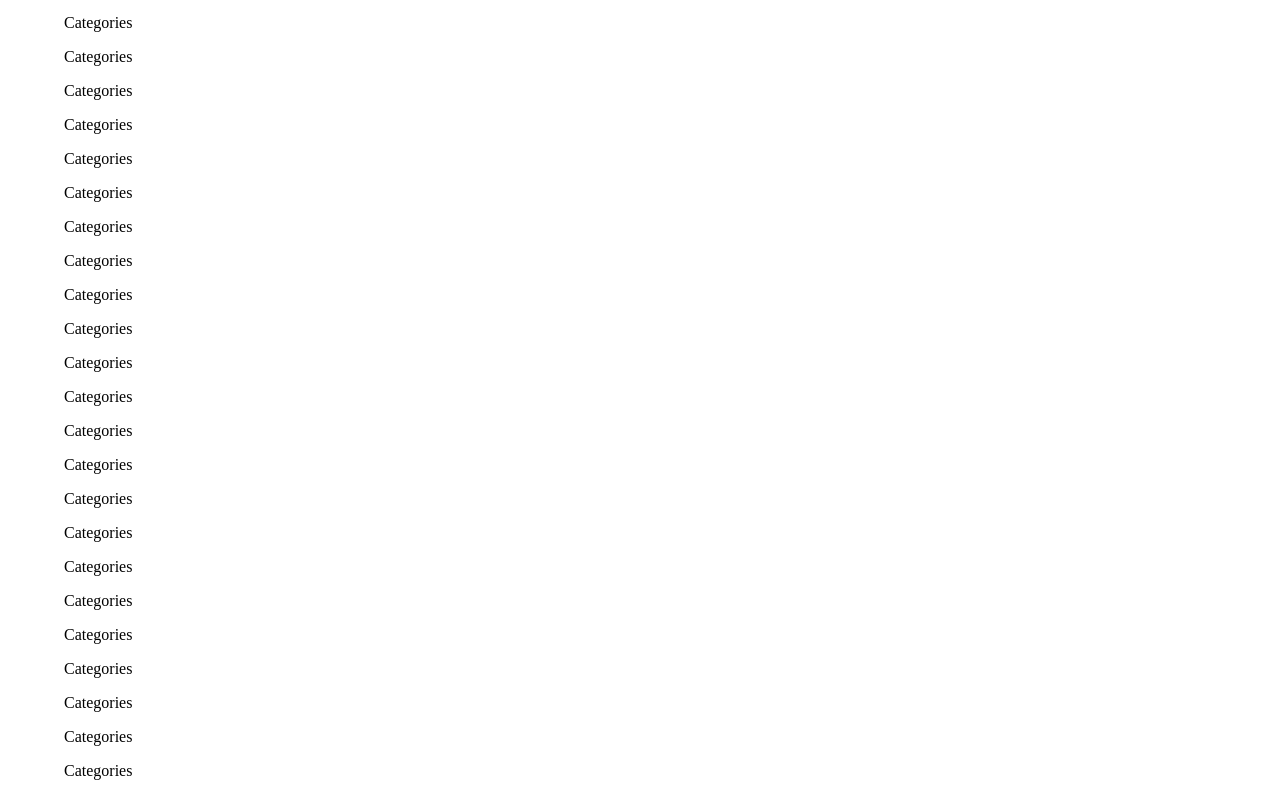
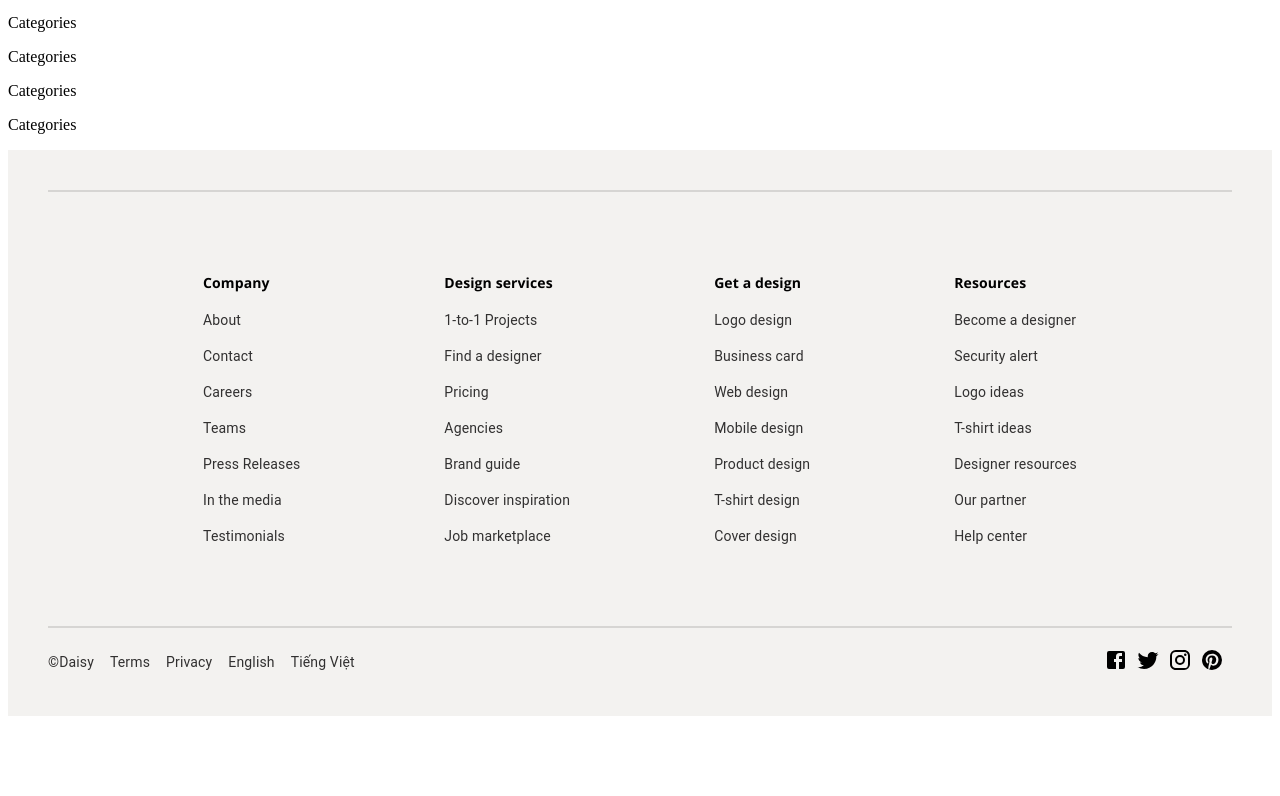
Before and after one commit to sode-co/daisy-application, a React (Create React App) app in the folder daisy-web-application/: page /abc in a window 1280 px wide. Shown: the part 428-1224 px from the top of the page. After the commit the page ends 1152 px from the top, so only its background shows below. Built offline with nearby package versions, Linux system fonts and the light colour scheme.

Commit message:
Done footer

```diff
--- a/daisy-web-application/src/App.js
+++ b/daisy-web-application/src/App.js
@@ -2,6 +2,7 @@
 import { createTheme, ThemeProvider } from '@mui/material/styles';
 import React from 'react';
 import { BrowserRouter as Router, Route, Routes } from 'react-router-dom';
+import Footer from './components/footer';
 import Error404 from './pages/404error';
 import Categories from './pages/categories';
 import FindADesigner from './pages/find-a-design';
@@ -50,6 +51,7 @@ function App() {
             <Route path="/pro/studio" element={<Studio />} />
             <Route path="/contact" element={<Contact />} />
             <Route path="*" element={<Error404 />} />
+            <Route path="*" element={<Footer />} />
           </Routes>
         </div>
       </Router>
--- /dev/null
+++ b/daisy-web-application/src/components/footer/footer.css
@@ -0,0 +1,4 @@
+link{
+    text-decoration: none;
+    color: #969594;
+}
--- /dev/null
+++ b/daisy-web-application/src/components/footer/index.js
@@ -0,0 +1,263 @@
+import React from 'react';
+import './footer.css';
+import { Link, Grid, Container, Typography } from '@mui/material';
+import { Box } from '@mui/system';
+import { Divider } from '@mui/material';
+import FacebookIcon from '@mui/icons-material/Facebook';
+import InstagramIcon from '@mui/icons-material/Instagram';
+import TwitterIcon from '@mui/icons-material/Twitter';
+import PinterestIcon from '@mui/icons-material/Pinterest';
+
+function Footer() {
+  return (
+    <footer maxWidth="xl">
+      <Box bgcolor="#f3f2f0" px={5} py={5}>
+        <Divider sx={{ borderBottomWidth: 2 }}></Divider>
+        <Container
+          maxWidth="lg"
+          spacing={4}
+          style={{
+            display: 'flex',
+            justifyContent: 'center'
+          }}>
+          <Grid item margin={9} xs={12} sm={4}>
+            <Box py={1}>
+              <Typography variant="subtitle2">Company</Typography>
+            </Box>
+            <Box py={1}>
+              <Link style={{ textDecoration: 'none' }} color="#313030" variant="body2" href="/">
+                About
+              </Link>
+            </Box>
+            <Box py={1}>
+              <Link style={{ textDecoration: 'none' }} color="#313030" variant="body2" href="/">
+                Contact
+              </Link>
+            </Box>
+            <Box py={1}>
+              <Link style={{ textDecoration: 'none' }} color="#313030" variant="body2" href="/">
+                Careers
+              </Link>
+            </Box>
+            <Box py={1}>
+              <Link style={{ textDecoration: 'none' }} color="#313030" variant="body2" href="/">
+                Teams
+              </Link>
+            </Box>
+            <Box py={1}>
+              <Link style={{ textDecoration: 'none' }} color="#313030" variant="body2" href="/">
+                Press Releases
+              </Link>
+            </Box>
+            <Box py={1}>
+              <Link style={{ textDecoration: 'none' }} color="#313030" variant="body2" href="/">
+                In the media
+              </Link>
+            </Box>
+            <Box py={1}>
+              <Link style={{ textDecoration: 'none' }} color="#313030" variant="body2" href="/">
+                Testimonials
+              </Link>
+            </Box>
+          </Grid>
+          <Grid item margin={9} xs={12} sm={4}>
+            <Box py={1}>
+              <Typography variant="subtitle2">Design services</Typography>
+            </Box>
+            <Box py={1}>
+              <Link style={{ textDecoration: 'none' }} color="#313030" variant="body2" href="/">
+                1-to-1 Projects
+              </Link>
+            </Box>
+            <Box py={1}>
+              <Link style={{ textDecoration: 'none' }} color="#313030" variant="body2" href="/">
+                Find a designer
+              </Link>
+            </Box>
+            <Box py={1}>
+              <Link style={{ textDecoration: 'none' }} color="#313030" variant="body2" href="/">
+                Pricing
+              </Link>
+            </Box>
+            <Box py={1}>
+              <Link style={{ textDecoration: 'none' }} color="#313030" variant="body2" href="/">
+                Agencies
+              </Link>
+            </Box>
+            <Box py={1}>
+              <Link style={{ textDecoration: 'none' }} color="#313030" variant="body2" href="/">
+                Brand guide
+              </Link>
+            </Box>
+            <Box py={1}>
+              <Link style={{ textDecoration: 'none' }} color="#313030" variant="body2" href="/">
+                Discover inspiration
+              </Link>
+            </Box>
+            <Box py={1}>
+              <Link style={{ textDecoration: 'none' }} color="#313030" variant="body2" href="/">
+                Job marketplace
+              </Link>
+            </Box>
+          </Grid>
+          <Grid item margin={9} xs={12} sm={4}>
+            <Box py={1}>
+              <Typography variant="subtitle2">Get a design</Typography>
+            </Box>
+            <Box py={1}>
+              <Link style={{ textDecoration: 'none' }} color="#313030" variant="body2" href="/">
+                Logo design
+              </Link>
+            </Box>
+            <Box py={1}>
+              <Link style={{ textDecoration: 'none' }} color="#313030" variant="body2" href="/">
+                Business card
+              </Link>
+            </Box>
+            <Box py={1}>
+              <Link style={{ textDecoration: 'none' }} color="#313030" variant="body2" href="/">
+                Web design
+              </Link>
+            </Box>
+            <Box py={1}>
+              <Link style={{ textDecoration: 'none' }} color="#313030" variant="body2" href="/">
+                Mobile design
+              </Link>
+            </Box>
+            <Box py={1}>
+              <Link style={{ textDecoration: 'none' }} color="#313030" variant="body2" href="/">
+                Product design
+              </Link>
+            </Box>
+            <Box py={1}>
+              <Link style={{ textDecoration: 'none' }} color="#313030" variant="body2" href="/">
+                T-shirt design
+              </Link>
+            </Box>
+            <Box py={1}>
+              <Link style={{ textDecoration: 'none' }} color="#313030" variant="body2" href="/">
+                Cover design
+              </Link>
+            </Box>
+          </Grid>
+          <Grid item margin={9} xs={12} sm={4}>
+            <Box py={1}>
+              <Typography variant="subtitle2">Resources</Typography>
+            </Box>
+            <Box py={1}>
+              <Link style={{ textDecoration: 'none' }} color="#313030" variant="body2" href="/">
+                Become a designer
+              </Link>
+            </Box>
+            <Box py={1}>
+              <Link style={{ textDecoration: 'none' }} color="#313030" variant="body2" href="/">
+                Security alert
+              </Link>
+            </Box>
+            <Box py={1}>
+              <Link style={{ textDecoration: 'none' }} color="#313030" variant="body2" href="/">
+                Logo ideas
+              </Link>
+            </Box>
+            <Box py={1}>
+              <Link style={{ textDecoration: 'none' }} color="#313030" variant="body2" href="/">
+                T-shirt ideas
+              </Link>
+            </Box>
+            <Box py={1}>
+              <Link style={{ textDecoration: 'none' }} color="#313030" variant="body2" href="/">
+                Designer resources
+              </Link>
+            </Box>
+            <Box py={1}>
+              <Link style={{ textDecoration: 'none' }} color="#313030" variant="body2" href="/">
+                Our partner
+              </Link>
+            </Box>
+            <Box py={1}>
+              <Link style={{ textDecoration: 'none' }} color="#313030" variant="body2" href="/">
+                Help center
+              </Link>
+            </Box>
+          </Grid>
+        </Container>
+        <Divider sx={{ borderBottomWidth: 2 }}></Divider>
+        <Box
+          bgcolor="#f3f2f0"
+          marginTop={3}
+          style={{
+            display: 'flex',
+            justifyContent: 'start'
+          }}>
+          <Grid>
+            <Typography color="#313030" marginRight={2} variant="body2">
+              ©Daisy
+            </Typography>
+          </Grid>
+          <Grid>
+            <Link
+              href="/"
+              marginRight={2}
+              color="#313030"
+              variant="body2"
+              style={{ textDecoration: 'none' }}>
+              Terms
+            </Link>
+          </Grid>
+          <Grid>
+            <Link
+              href="/"
+              marginRight={2}
+              color="#313030"
+              variant="body2"
+              style={{ textDecoration: 'none' }}>
+              Privacy
+            </Link>
+          </Grid>
+          <Grid>
+            <Link
+              href="/"
+              marginRight={2}
+              color="#313030"
+              variant="body2"
+              style={{ textDecoration: 'none' }}>
+              English
+            </Link>
+          </Grid>
+          <Grid>
+            <Link
+              href="/"
+              marginRight={2}
+              color="#313030"
+              variant="body2"
+              style={{ textDecoration: 'none' }}>
+              Tiếng Việt
+            </Link>
+          </Grid>
+        </Box>
+        <Box
+          bgcolor="#f3f2f0"
+          marginTop={-3}
+          style={{
+            display: 'flex',
+            justifyContent: 'end'
+          }}>
+          <Grid marginRight={1}>
+            <FacebookIcon style={{ color: 'black' }} />
+          </Grid>
+          <Grid marginRight={1}>
+            <TwitterIcon style={{ color: 'black' }} />
+          </Grid>
+          <Grid marginRight={1}>
+            <InstagramIcon style={{ color: 'black' }} />
+          </Grid>
+          <Grid marginRight={1}>
+            <PinterestIcon style={{ color: 'black' }} />
+          </Grid>
+        </Box>
+      </Box>
+    </footer>
+  );
+}
+
+export default Footer;
--- a/daisy-web-application/src/pages/landing/index.js
+++ b/daisy-web-application/src/pages/landing/index.js
@@ -1,13 +1,14 @@
-import { Box, Container } from '@mui/material';
+import { Box } from '@mui/material';
 import React from 'react';
 import Banner from '../../components/banner';
 import Header from '../../components/header';
 import Categories from '../categories';
 import './landingPage.css';
+import Footer from '../../components/footer';
 
 export default function LandingPage() {
   return (
-    <Container style={{ width: '100%' }}>
+    <React.Fragment style={{ width: '100%' }}>
       <Header />
       <Box className="bodyContainer">
         <Banner />
@@ -16,26 +17,8 @@ export default function LandingPage() {
         <Categories />
         <Categories />
         <Categories />
-        <Categories />
-        <Categories />
-        <Categories />
-        <Categories />
-        <Categories />
-        <Categories />
-        <Categories />
-        <Categories />
-        <Categories />
-        <Categories />
-        <Categories />
-        <Categories />
-        <Categories />
-        <Categories />
-        <Categories />
-        <Categories />
-        <Categories />
-        <Categories />
-        <Categories />
+        <Footer />
       </Box>
-    </Container>
+    </React.Fragment>
   );
 }
```
